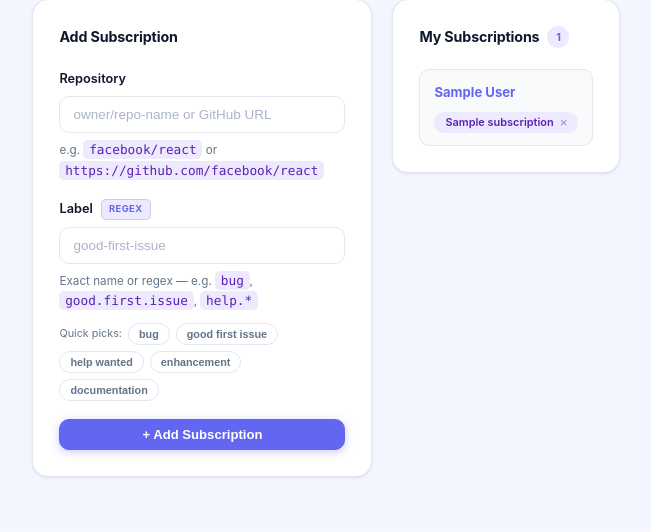
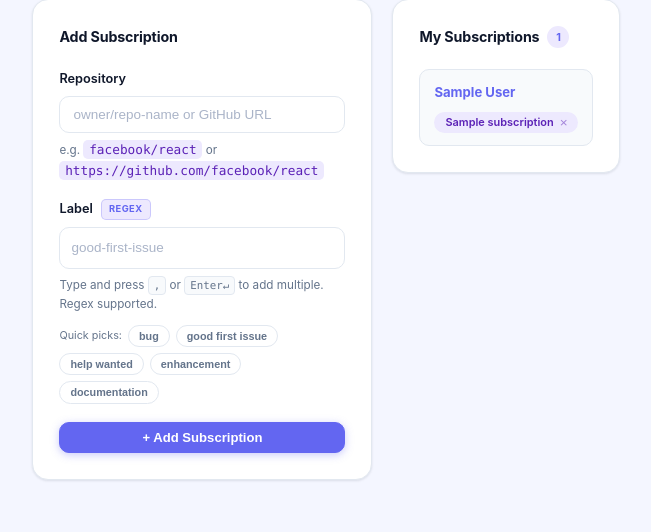
Before and after one commit to back1ash/IssueBell, a FastAPI app: page / in a window 1280 px wide. Shown: the part 290-822 px from the top of the page, without its empty margins (314-965 px from the left). Before the commit the page ends 768 px from the top, so only its background shows below. Run offline with FastAPI, Linux system fonts and the light colour scheme; the visitor is signed in with stand-in values (Sample User, id 1); tables that the repository leaves empty hold one stand-in row (values such as "Sample post"); parts of the project's set-up code (start-up, migrations or seed data) failed here and were passed over.

Commit message:
feat: multi-label chip input
- Type a label and press comma or Enter to add as a pending chip
- Backspace on empty field removes the last chip
- Quick-pick buttons add directly as chips
- All pending chips submitted in one click as separate subscriptions
- Failed labels stay as chips; succeeded labels clear
- Add tag-input and kbd styles

```diff
--- a/app/templates/index.html
+++ b/app/templates/index.html
@@ -272,9 +272,12 @@
               <span class="form-hint">e.g. <code>facebook/react</code> or <code>https://github.com/facebook/react</code></span>
             </div>
             <div class="form-group">
-              <label class="form-label" for="label">Label <span class="badge-regex">regex</span></label>
-              <input id="label" class="form-input" type="text" placeholder="good-first-issue" required />
-              <span class="form-hint">Exact name or regex — e.g. <code>bug</code>, <code>good.first.issue</code>, <code>help.*</code></span>
+              <label class="form-label">Label <span class="badge-regex">regex</span></label>
+              <div id="label-tag-input" class="tag-input" onclick="this.querySelector('.tag-input__field').focus()">
+                <input id="label" class="tag-input__field" type="text"
+                  placeholder="good-first-issue" autocomplete="off" />
+              </div>
+              <span class="form-hint">Type and press <kbd>,</kbd> or <kbd>Enter↵</kbd> to add multiple. Regex supported.</span>
               <div class="label-presets">
                 <span class="label-presets__hint">Quick picks:</span>
                 <button type="button" class="label-preset-btn" data-label="bug">bug</button>
--- a/static/app.js
+++ b/static/app.js
@@ -1,27 +1,27 @@
-/* IssueBell — dashboard interactions */
+/* IssueBell - dashboard interactions */
 
-// ─── Inputs ───────────────────────────────────────────────────────────────────
-const addForm   = document.getElementById("add-form");
-const formError = document.getElementById("form-error");
+// --- Inputs ------------------------------------------------------------------
+const addForm    = document.getElementById("add-form");
+const formError  = document.getElementById("form-error");
 const repoInput  = document.getElementById("repo");
 const labelInput = document.getElementById("label");
+const tagInputEl = document.getElementById("label-tag-input");
 
-// ─── Repo input parsing ───────────────────────────────────────────────────────────────────
-// Accepts: owner/repo  OR  https://github.com/owner/repo[.git]  OR  git@github.com:owner/repo[.git]
+// pending labels (not yet submitted)
+let pendingLabels = [];
+
+// --- Repo input parsing ------------------------------------------------------
 function parseRepo(raw) {
   const s = raw.trim();
-  // HTTPS URL: https://github.com/owner/repo or https://github.com/owner/repo.git
   const httpsMatch = s.match(/^https?:\/\/github\.com\/([A-Za-z0-9_.\-]+\/[A-Za-z0-9_.\-]+?)(\.git)?(?:\/.*)?$/);
   if (httpsMatch) return httpsMatch[1];
-  // SSH URL: git@github.com:owner/repo.git
   const sshMatch = s.match(/^git@github\.com:([A-Za-z0-9_.\-]+\/[A-Za-z0-9_.\-]+?)(\.git)?$/);
   if (sshMatch) return sshMatch[1];
-  // Plain owner/repo
   if (/^[A-Za-z0-9_.\-]+\/[A-Za-z0-9_.\-]+$/.test(s)) return s;
   return null;
 }
 
-// ─── Real-time repo format validation ─────────────────────────────────────────────────────
+// --- Real-time repo format validation ----------------------------------------
 repoInput?.addEventListener("input", () => {
   const val = repoInput.value.trim();
   if (val.length === 0) {
@@ -35,57 +35,116 @@ repoInput?.addEventListener("input", () => {
   }
 });
 
-// ─── Quick-pick label presets ─────────────────────────────────────────────────
+// --- Pending label chips (multi-label input) ---------------------------------
+function renderPendingChips() {
+  tagInputEl?.querySelectorAll(".tag-chip").forEach((el) => el.remove());
+  pendingLabels.forEach((lbl, i) => {
+    const chip = document.createElement("span");
+    chip.className = "tag-chip";
+    chip.innerHTML =
+      `<span class="tag-chip__text">${escHtml(lbl)}</span>` +
+      `<button type="button" class="tag-chip__remove" aria-label="Remove">x</button>`;
+    chip.querySelector(".tag-chip__remove").addEventListener("click", () => {
+      pendingLabels.splice(i, 1);
+      renderPendingChips();
+    });
+    tagInputEl.insertBefore(chip, labelInput);
+  });
+  if (labelInput) labelInput.placeholder = pendingLabels.length ? "" : "good-first-issue";
+}
+
+function addPendingLabel(raw) {
+  const val = raw.trim();
+  if (!val) return;
+  if (pendingLabels.includes(val)) { if (labelInput) labelInput.value = ""; return; }
+  pendingLabels.push(val);
+  renderPendingChips();
+  if (labelInput) labelInput.value = "";
+}
+
+// Comma or Enter inside label field -> commit to chip
+labelInput?.addEventListener("keydown", (e) => {
+  if (e.key === "," || e.key === "Enter") {
+    e.preventDefault();
+    addPendingLabel(labelInput.value);
+  } else if (e.key === "Backspace" && labelInput.value === "" && pendingLabels.length) {
+    pendingLabels.pop();
+    renderPendingChips();
+  }
+});
+
+// Commit on blur so pasted values are not lost
+labelInput?.addEventListener("blur", () => {
+  if (labelInput.value.trim()) addPendingLabel(labelInput.value);
+});
+
+// Quick-pick -> add directly as pending chip
 document.querySelectorAll(".label-preset-btn").forEach((btn) => {
   btn.addEventListener("click", () => {
-    if (labelInput) {
-      labelInput.value = btn.dataset.label;
-      labelInput.focus();
-    }
+    addPendingLabel(btn.dataset.label);
+    labelInput?.focus();
   });
 });
 
-// ─── Add Subscription ─────────────────────────────────────────────────────────
+// --- Add Subscription --------------------------------------------------------
 addForm?.addEventListener("submit", async (e) => {
   e.preventDefault();
   formError.hidden = true;
 
-  const repo  = parseRepo(repoInput.value) ?? repoInput.value.trim();
-  const label = labelInput.value.trim();
+  // If the user typed something without pressing comma, treat it as a label too
+  if (labelInput.value.trim()) addPendingLabel(labelInput.value);
+
+  const labels = [...pendingLabels];
+  if (labels.length === 0) {
+    formError.textContent = "Add at least one label.";
+    formError.hidden = false;
+    return;
+  }
+
+  const repo = parseRepo(repoInput.value) ?? repoInput.value.trim();
 
   const submitBtn = addForm.querySelector("button[type=submit]");
   submitBtn.disabled = true;
-  submitBtn.textContent = "Adding…";
+  submitBtn.textContent = "Adding...";
 
+  const errors = [];
+  for (const label of labels) {
     try {
       const resp = await fetch("/subscriptions/", {
         method: "POST",
         headers: { "Content-Type": "application/json" },
         body: JSON.stringify({ repo_full_name: repo, label }),
       });
-
       if (!resp.ok) {
         const data = await resp.json();
-      throw new Error(data.detail ?? "Failed to add subscription");
+        errors.push(`"${label}": ${data.detail ?? "failed"}`);
+        continue;
       }
-
       const sub = await resp.json();
       appendSubItem(sub);
-    // Only clear the label so users can quickly add more labels to the same repo
-    labelInput.value = "";
-    labelInput.focus();
       updateBadge(+1);
       hideEmptyState();
     } catch (err) {
-    formError.textContent = err.message;
+      errors.push(`"${label}": ${err.message}`);
+    }
+  }
+
+  // Keep only failed labels in pending; clear the rest
+  const failedLabels = errors.map((e) => e.match(/"(.+?)"/)?.[1]).filter(Boolean);
+  pendingLabels = labels.filter((l) => failedLabels.includes(l));
+  renderPendingChips();
+  labelInput?.focus();
+
+  if (errors.length) {
+    formError.textContent = errors.join(" / ");
     formError.hidden = false;
-  } finally {
+  }
+
   submitBtn.disabled = false;
   submitBtn.textContent = "+ Add Subscription";
-  }
 });
 
-// ─── Delete Subscription ──────────────────────────────────────────────────────
+// --- Delete Subscription -----------------------------------------------------
 async function deleteSub(id, btn) {
   if (!confirm("Remove this subscription?")) return;
   btn.disabled = true;
@@ -98,7 +157,6 @@ async function deleteSub(id, btn) {
     if (chip) {
       const group = chip.closest(".repo-group");
       chip.remove();
-      // Remove the whole repo group if it has no labels left
       if (group && group.querySelector(".repo-group__labels").children.length === 0) {
         group.remove();
       }
@@ -112,12 +170,14 @@ async function deleteSub(id, btn) {
   }
 }
 
-// ─── Helpers ──────────────────────────────────────────────────────────────────
+// --- Helpers -----------------------------------------------------------------
 function createLabelChip(sub) {
   const chip = document.createElement("span");
   chip.className = "label-chip";
   chip.dataset.id = sub.id;
-  chip.innerHTML = `<span class="label-chip__text">${escHtml(sub.label)}</span><button class="label-chip__remove" onclick="deleteSub(${sub.id}, this)" title="Remove">×</button>`;
+  chip.innerHTML =
+    `<span class="label-chip__text">${escHtml(sub.label)}</span>` +
+    `<button class="label-chip__remove" onclick="deleteSub(${sub.id}, this)" title="Remove">x</button>`;
   return chip;
 }
 
@@ -131,15 +191,13 @@ function appendSubItem(sub) {
     document.querySelector(".panel--subs").appendChild(list);
   }
 
-  // Add to existing repo group if present
-  const safeRepo = sub.repo_full_name.replace(/\\/g, "\\\\").replace(/"/g, '\\"');
+  const safeRepo = sub.repo_full_name.replace(/\\/g, "\\\\").replace(/"/g, "\\\"");
   const existing = list.querySelector(`.repo-group[data-repo="${safeRepo}"]`);
   if (existing) {
     existing.querySelector(".repo-group__labels").appendChild(createLabelChip(sub));
     return;
   }
 
-  // Create a new repo group
   const li = document.createElement("li");
   li.className = "repo-group";
   li.dataset.repo = sub.repo_full_name;
@@ -174,7 +232,7 @@ function checkEmptyState() {
     empty.id = "empty-state";
     empty.className = "empty-state";
     empty.innerHTML = `
-      <span class="empty-state__icon">🔕</span>
+      <span class="empty-state__icon">&#x1F515;</span>
       <p>No subscriptions yet.<br/>Add one above to start receiving notifications.</p>
     `;
     panel.appendChild(empty);
--- a/static/style.css
+++ b/static/style.css
@@ -493,6 +493,80 @@ code {
 }
 .label-chip__remove:hover { opacity: 1; background: rgba(91,33,182,0.15); }
 .label-chip__remove:disabled { cursor: not-allowed; opacity: 0.25; }
+
+/*  Tag input (multi-label) */
+.tag-input {
+  display: flex;
+  flex-wrap: wrap;
+  align-items: center;
+  gap: 6px;
+  background: var(--surface);
+  border: 1.5px solid var(--border);
+  border-radius: var(--radius);
+  padding: 7px 11px;
+  cursor: text;
+  transition: border-color 0.15s, box-shadow 0.15s;
+  min-height: 42px;
+}
+.tag-input:focus-within {
+  border-color: var(--accent);
+  box-shadow: 0 0 0 3px rgba(99,102,241,0.12);
+}
+.tag-input__field {
+  border: none;
+  outline: none;
+  background: transparent;
+  font-size: 0.9rem;
+  color: var(--text);
+  min-width: 120px;
+  flex: 1;
+  padding: 0;
+  line-height: 1.4;
+}
+.tag-input__field::placeholder { color: #aab4c8; }
+
+/*  Pending label chips (inside tag-input, before submit)  */
+.tag-chip {
+  display: inline-flex;
+  align-items: center;
+  gap: 4px;
+  background: var(--accent);
+  color: #fff;
+  border-radius: 999px;
+  padding: 2px 8px 2px 10px;
+  font-size: 0.73rem;
+  font-weight: 600;
+  white-space: nowrap;
+}
+.tag-chip__text { line-height: 1.4; }
+.tag-chip__remove {
+  background: none;
+  border: none;
+  color: #fff;
+  cursor: pointer;
+  font-size: 0.9rem;
+  line-height: 1;
+  padding: 0 1px;
+  opacity: 0.7;
+  border-radius: 50%;
+  display: flex;
+  align-items: center;
+  justify-content: center;
+  transition: opacity 0.15s;
+}
+.tag-chip__remove:hover { opacity: 1; }
+
+kbd {
+  display: inline-block;
+  font-size: 0.72rem;
+  font-family: "SFMono-Regular", Consolas, monospace;
+  background: var(--surface-2);
+  border: 1px solid var(--border);
+  border-radius: 4px;
+  padding: 0 5px;
+  line-height: 1.6;
+  color: var(--text-muted);
+}
 
 /*  Label quick-pick presets  */
 .label-presets {
```
Lines whose indentation alone changed are shown as unchanged.
